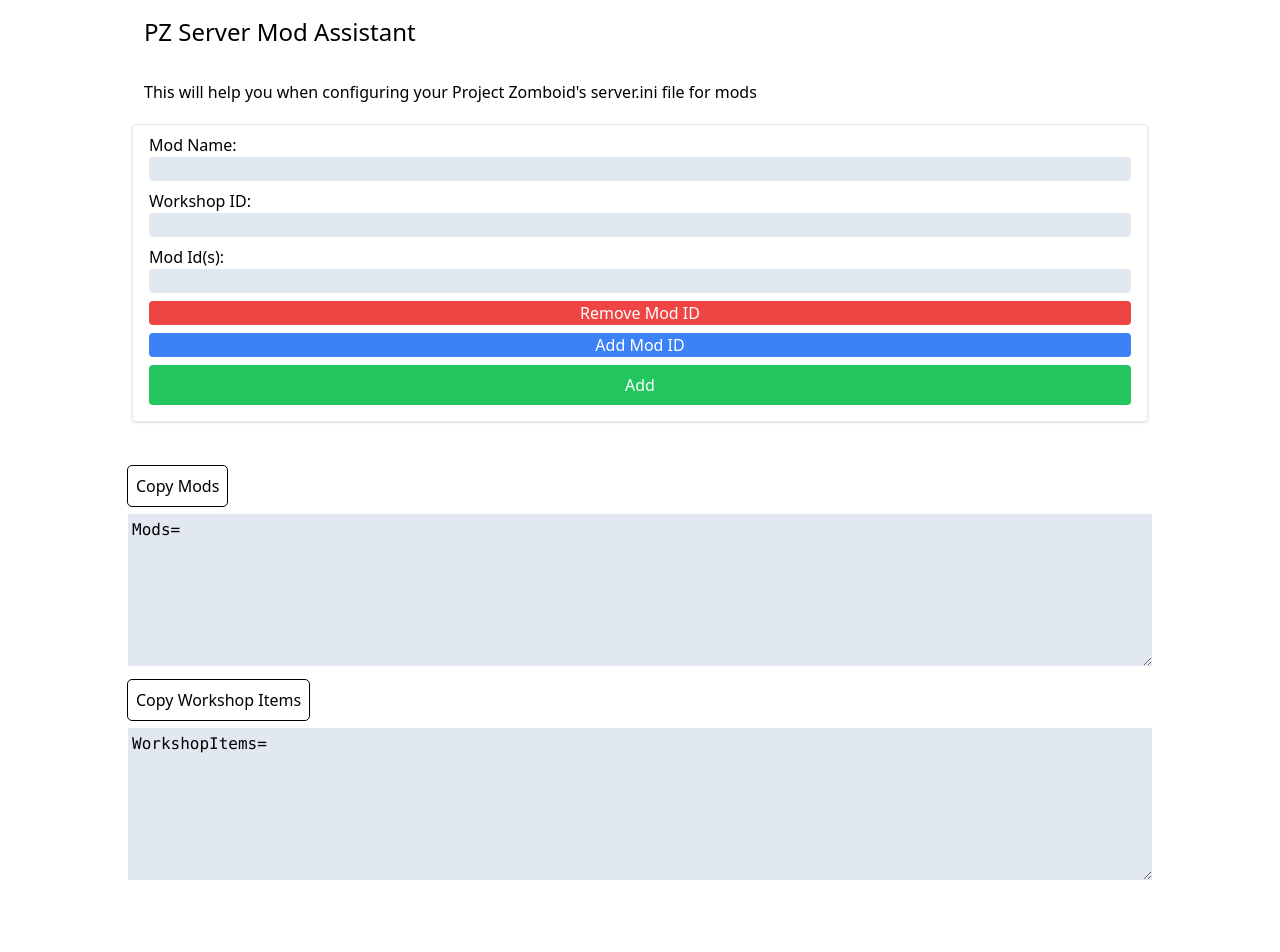
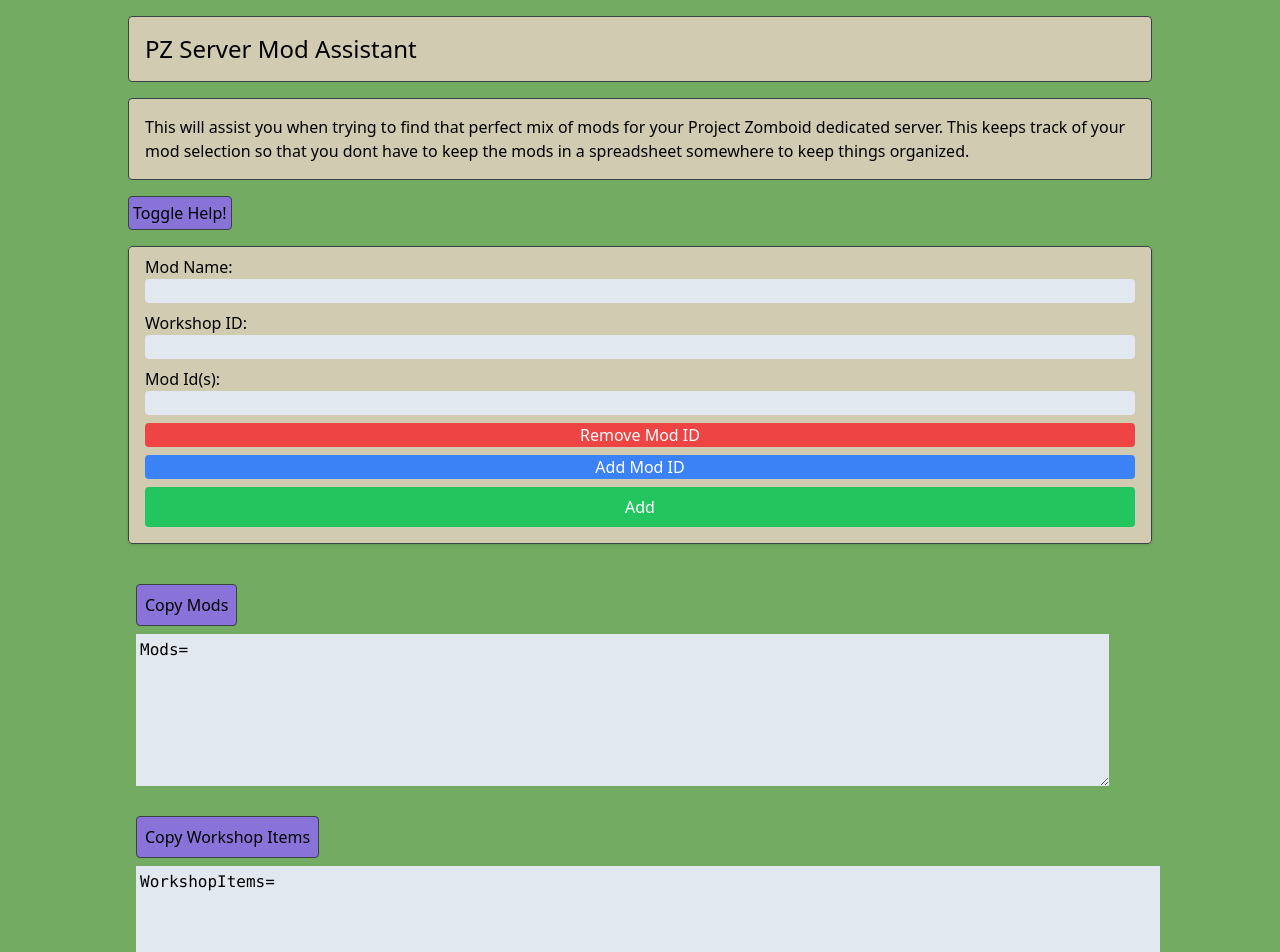
Before and after one commit to nerfsmurf13/pz-server-mod-assistant, a Vue app: page / in a window 1280 px wide. Shown: the top 952 px of the page. Before the commit the page ends 886 px from the top, so only its background shows below. Built offline with nearby package versions, Linux system fonts and the light colour scheme.

Commit message:
Some styling

```diff
--- a/package.json
+++ b/package.json
@@ -5,7 +5,9 @@
   "scripts": {
     "serve": "vue-cli-service serve",
     "build": "vue-cli-service build",
-    "lint": "vue-cli-service lint"
+    "lint": "vue-cli-service lint",
+    "cssbuild": "tailwindcss -i ./src/index.css -o ./public/output.css",
+    "csswatch": "tailwindcss -i ./src/index.css -o ./public/output.css --watch"
   },
   "dependencies": {
     "core-js": "^3.8.3",
--- a/public/index.html
+++ b/public/index.html
@@ -7,7 +7,7 @@
     <link rel="icon" href="<%= BASE_URL %>favicon.ico" />
     <title><%= htmlWebpackPlugin.options.title %></title>
   </head>
-  <body>
+  <body class="bg-pzBg">
     <noscript>
       <strong
         >We're sorry but <%= htmlWebpackPlugin.options.title %> doesn't work properly without JavaScript enabled. Please
--- a/src/App.vue
+++ b/src/App.vue
@@ -1,8 +1,29 @@
 <template>
-	<h2 class="text-2xl p-4">PZ Server Mod Assistant</h2>
-	<p class="p-4">This will help you when configuring your Project Zomboid's server.ini file for mods</p>
-	<form @submit.prevent="submitMod">
-		<fieldset class="new-mod-form p-2 px-4 shadow border flex flex-col m-1 rounded">
+	<h2 class="my-4 text-2xl p-4 bg-pzLightbaige rounded border border-1 border-pzDark ">PZ Server Mod Assistant</h2>
+	<p class="p-4 my-4 bg-pzLightbaige rounded border border-1 border-pzDark ">This will assist you when trying to find that perfect mix of mods for your Project Zomboid dedicated server. This keeps track of your mod selection so that you dont have to keep the mods in a spreadsheet somewhere to keep things organized.</p>
+	<button
+		class=" p-1 border border-1 border-pzDark rounded hover:bg-pzDark hover:text-white bg-pzPurple"
+		@click="showHelp=!showHelp"
+	>Toggle Help!</button>
+	<div
+		class="mx-8 p-4 my-4 bg-pzLightbaige rounded border border-1 border-pzDark "
+		v-if="showHelp"
+	>
+		<ol class="px-4 mb-4">
+			<li>Simply open up the mods you would like to add to your server in the Project Zomboid Workshop</li>
+			<li>Copy Paste the name of the Mod into the "Mod Name" field</li>
+			<li>On the workshop page, look for the "Workshop ID" and "Mod ID" and copy those values into the corresponding fields below</li>
+			<li>If the mod has multiple Mod IDs, click the "Add Mod ID" button and enter the additional IDs</li>
+			<li>When done, click "Add" and your mod should be listed</li>
+			<li>If you want to enable/disable a Mod ID within a mod, just click on the Mod ID. Green = Enabled, Red = Disabled</li>
+			<li>If you want to remove a mod altogether, click "Remove Mod"</li>
+			<li>Once satisfied with your configuration, click "Copy Mods" to copy the Mods text to your clipboard. Then paste it to your server config file</li>
+			<li>Then click "Copy Workshop Items" to copy the WorkshopItems text to your clipboard. Then paste it to your server config file</li>
+		</ol>
+		<p>The data is saved automatically to your browser with every change. If you clear your browser's cache, then your mod configuration on this website will be lost</p>
+	</div>
+	<form @submit.prevent>
+		<fieldset class="new-mod-form p-2 px-4 shadow border border-pzDark flex flex-col mt-4 rounded bg-pzLightbaige">
 			<div class="flex flex-col mb-2">
 				<label for="">Mod Name:</label>
 				<input
@@ -46,13 +67,18 @@
 						>Add Mod ID</button>
 					</div>
 				</div>
-
 			</div>
 			<div class="w-full flex">
 				<button
 					class="flex bg-green-500 text-white w-full text-center mb-2 h-10 justify-center items-center rounded"
-					type="submit"
+					@click="submitMod"
 				>Add</button>
+			</div>
+			<div
+				v-if="log"
+				class="bg-red-500 p-4 rounded text-white text-2xl"
+			>
+				{{log}}
 			</div>
 
 		</fieldset>
@@ -66,7 +92,7 @@
 		<div
 			v-for="(mod,index) in modList"
 			:key="index"
-			class="flex flex-col bg-gray-100 p-4 w-full border shadow grow overflow-hidden"
+			class="flex flex-col bg-pzLightbaige border-pzDark p-4 w-full border shadow grow overflow-hidden rounded"
 		>
 			<div class="card-mod-title flex flex-col">
 				<a
@@ -77,15 +103,15 @@
 				{{mod.id}}
 			</div>
 			<div class="grow">
-				<div
-					class="mod-mod-list rounded p-1 my-1 bg-red-500 text-white"
-					:class="{'bg-green-500' : subMod.active}"
+				<button
+					class="mod-mod-list rounded p-1 mb-1 mr-1 bg-pzGreen"
+					:class="{'bg-pzRed' : !subMod.active}"
 					@click="updateData;subMod.active=!subMod.active"
 					v-for="(subMod,index) in mod.workshopName"
 					:key="index"
 				>
 					<span>{{subMod.name}}</span>
-				</div>
+				</button>
 			</div>
 
 			<div class="w-full flex pt-2">
@@ -97,10 +123,10 @@
 			</div>
 		</div>
 	</div>
-	<div class="mod-raw-text w-full">
+	<div class="mod-raw-text w-full mx-2">
 		<button
 			@click="copyModsString(modsString)"
-			class="outline outline-1 rounded p-2 my-2"
+			class="border border-1 border-pzDark rounded hover:bg-pzDark hover:text-white bg-pzPurple  p-2 my-2"
 		>Copy Mods</button>
 		<textarea
 			v-model="modsString"
@@ -108,13 +134,13 @@
 			rows="6"
 			name=""
 			:readonly="true"
-			class="w-full bg-slate-200 font-mono p-1"
+			class="w-[95%] bg-slate-200 font-mono p-1"
 		></textarea>
 	</div>
-	<div class="id-raw-text w-full">
+	<div class="id-raw-text w-full my-4 mx-2">
 		<button
 			@click="copyIdsString(idsString)"
-			class="outline outline-1 rounded p-2 my-2"
+			class="border border-1 border-pzDark rounded hover:bg-pzDark hover:text-white bg-pzPurple  p-2 my-2"
 		>Copy Workshop Items</button>
 		<textarea
 			v-model="idsString"
@@ -122,9 +148,13 @@
 			rows="6"
 			name=""
 			:readonly="true"
-			class="w-full bg-slate-200  font-mono p-1"
+			class="w-[95%] w-full bg-slate-200  font-mono p-1"
 		></textarea>
 	</div>
+	<div class="footer bg-pzGreen p-4 rounded-t text-center">Made by <a
+			href="http://edwardwilliams.me"
+			class="underline"
+		>Edward Williams</a>! </div>
 </template>
 
 
@@ -136,6 +166,7 @@
 export default {
 	// components: { ModCard },
 	setup() {
+		//==========Var Init
 		const inputData = ref({
 			inputName: "",
 			inputId: "",
@@ -144,28 +175,45 @@
 		const modList = ref([]);
 		let rawIds = ref("ids=");
 		let rawMods = ref("mods=");
-
+		let log = ref("");
+		//==========SavesData
 		function saveMods() {
 			const parsed = JSON.stringify(modList.value);
 			localStorage.setItem("modList", parsed);
 			console.log("Data Saved");
-			// console.log(parsed);
 		}
 
 		//==========Mod Form Validation
 		function submitMod() {
+			function checkModIds() {
+				for (const name of inputData.value.workshopName) {
+					if (!name.name) {
+						return false;
+					}
+				}
+				return true;
+			}
+			checkModIds();
 			console.log(inputData.value.inputName);
 			console.log(inputData.value.inputId);
 			console.log(inputData.value.workshopName[0].name);
 			if (
 				inputData.value.inputName &&
 				inputData.value.inputId &&
-				inputData.value.workshopName[0].name
+				checkModIds()
 			) {
 				addMod();
 			} else {
 				console.log("Missing Data");
+				showLog("Missing Data");
 			}
+		}
+
+		function showLog(x) {
+			log.value = x;
+			setTimeout(() => {
+				log.value = "";
+			}, 2000);
 		}
 
 		function addMod() {
@@ -175,11 +223,9 @@
 				workshopName: inputData.value.workshopName,
 				active: true,
 			});
-			// console.log(modList.value);
 			inputData.value.inputName = "";
 			inputData.value.inputId = "";
 			inputData.value.workshopName = [{ name: "", active: true }];
-
 			updateData();
 		}
 
@@ -290,15 +336,13 @@
 			}, 300);
 		}
 
+		let showHelp = ref(false);
+
 		watch(
 			() => [modsString.value],
 			() => {
 				updateData();
 			}
-			// const idsStringArr = computed(() => {
-			// 	return modList.value.filter((result) => {
-			// 		return result.active == true;
-			// 	});
 		);
 
 		return {
@@ -320,6 +364,9 @@
 			copyModsString,
 			copyIdsString,
 			submitMod,
+			showHelp,
+			log,
+			showLog,
 		};
 	},
 
--- a/tailwind.config.js
+++ b/tailwind.config.js
@@ -1,9 +1,21 @@
 /** @type {import('tailwindcss').Config} */
 module.exports = {
-  content: ["./public/index.html",
-  "./src/**/*.{vue,js,ts,jsx,tsx}"],
+  content: ["./public/index.html", "./src/**/*.{vue,js,ts,jsx,tsx}"],
   theme: {
-    extend: {},
+    extend: {
+      colors: {
+        pzYellow: "#edd93e",
+        pzPurple: "#8973d9",
+        pzBg: "#73ab62",
+        pzBlue: "#7fc2d2",
+        pzGreen: "#55ad45",
+        pzLightbaige: "#d1cbb2",
+        pzBaige: "#dba574",
+        pzDark: "#394242",
+        pzRed: "#dc7c8a",
+        pzGray: "#b7b1a5",
+      },
+    },
   },
   plugins: [],
-}
+};
```
